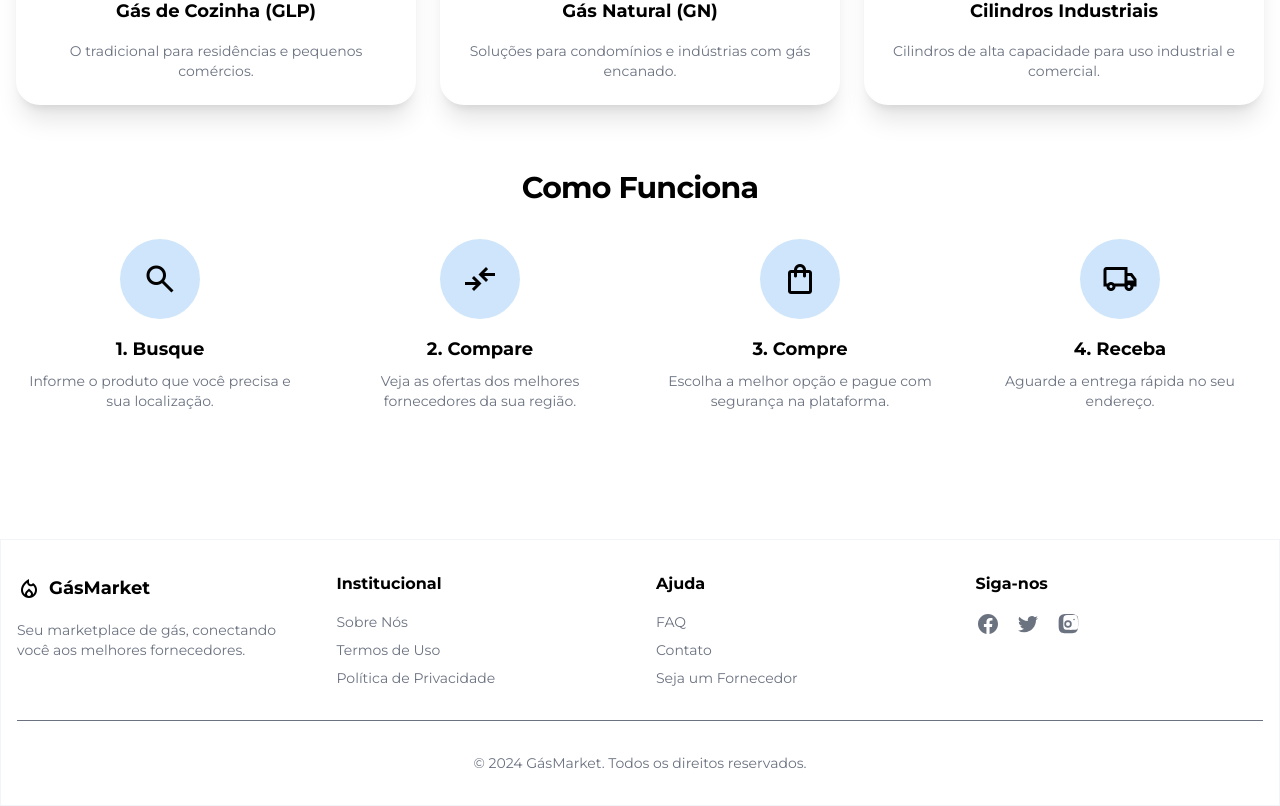
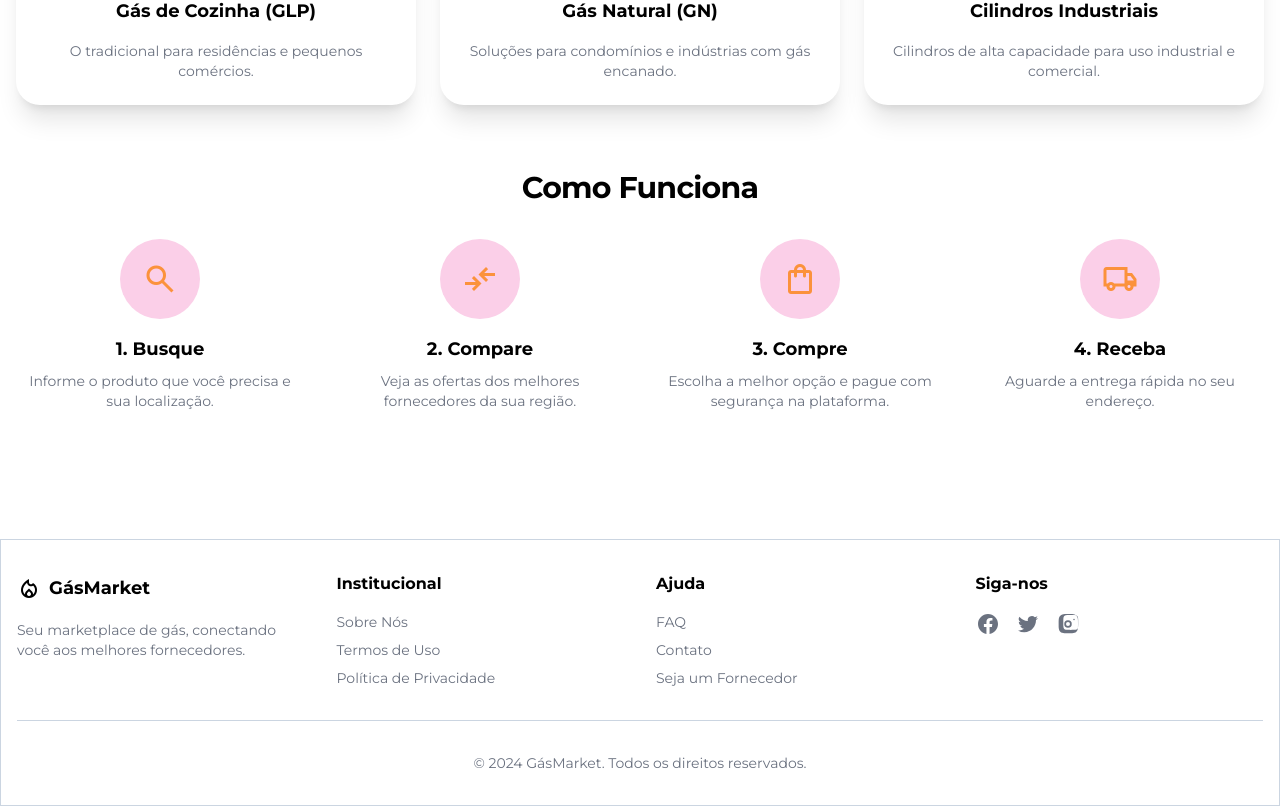
Before and after one commit to CONSULTORIA-AO/marketplace--de-gas, a React (Vite) app: page / in a window 1280 px wide. Shown: the part 1466-2272 px from the top of the page. Built offline with nearby package versions, Linux system fonts and the light colour scheme; no server answers; the HTML template or start-up script is replaced by a standard one.

Commit message:
ajustes no home

```diff
--- a/src/components/homeLayout/Category.tsx
+++ b/src/components/homeLayout/Category.tsx
@@ -7,7 +7,7 @@ export function CategorySection(){
                 <div
                     className="group flex flex-col items-center gap-4 p-6 bg-card-light dark:bg-card-dark rounded-xl shadow-xl text-center hover:bg-[#137fec]/10 dark:hover:bg-[#137fec]/20">
                     <div
-                      className="flex items-center justify-center w-20 h-20 rounded-full bg-[#137fec]/20 group-hover:bg-[#137fec] text-[#137fec] transition-colors">
+                      className="flex items-center justify-center w-20 h-20 rounded-full bg-[#137fec]/20 group-hover:bg-[#137fec] text-[#137fec] group-hover:text-white transition-colors">
                         <span className="material-symbols-outlined text-4xl">propane_tank</span>
                       </div>
                       <p className="text-lg font-bold">Gás de Cozinha (GLP)</p>
@@ -17,7 +17,7 @@ export function CategorySection(){
                 <div
                     className="group flex flex-col items-center gap-4 p-6 bg-card-light dark:bg-card-dark rounded-xl shadow-xl text-center  dark:hover:bg-[#137fec]/20">
                     <div
-                        className="flex items-center justify-center w-20 h-20 rounded-full bg-[#137fec]/20 group-hover:bg-[#137fec] text-[#137fec]  transition-colors">
+                        className="flex items-center justify-center w-20 h-20 rounded-full bg-[#137fec]/20 group-hover:bg-[#137fec] text-[#137fec] group-hover:text-white transition-colors">
                         <span className="material-symbols-outlined text-4xl">gas_meter</span>
                     </div>
                     <p className="text-lg font-bold">Gás Natural (GN)</p>
@@ -27,7 +27,7 @@ export function CategorySection(){
                 <div
                     className="group flex flex-col items-center gap-4 p-6 bg-card-light dark:bg-card-dark rounded-xl shadow-xl text-center hover:bg-[#137fec]/10 dark:hover:bg-[#137fec]/20">
                     <div
-                    className="flex items-center justify-center w-20 h-20 rounded-full bg-[#137fec]/20 group-hover:bg-[#137fec] text-[#137fec] transition-colors">
+                    className="flex items-center justify-center w-20 h-20 rounded-full bg-[#137fec]/20 group-hover:bg-[#137fec] text-[#137fec] group-hover:text-white transition-colors">
                         <span className="material-symbols-outlined text-4xl">factory</span>
                     </div>
                     <p className="text-lg font-bold">Cilindros Industriais</p>
--- a/src/components/homeLayout/HowWork.tsx
+++ b/src/components/homeLayout/HowWork.tsx
@@ -4,28 +4,28 @@ export function HowWorkSection(){
             <h2 className="text-3xl font-bold leading-tight tracking-tight text-center mb-8">Como Funciona</h2>
             <div className="grid grid-cols-1 md:grid-cols-4 gap-8 text-center">
                 <div className="flex flex-col items-center">
-                    <div className="flex items-center justify-center w-20 h-20 mb-4 rounded-full bg-[#137fec]/20 text-secondary">
+                    <div className="flex items-center justify-center w-20 h-20 mb-4 rounded-full bg-pink-200 text-orange-400">
                         <span className="material-symbols-outlined text-4xl">search</span>
                     </div>
                     <h3 className="text-lg font-bold mb-2">1. Busque</h3>
                     <p className="text-sm text-gray-500 dark:text-gray-400">Informe o produto que você precisa e sua localização.</p>
                 </div>
                 <div className="flex flex-col items-center">
-                    <div className="flex items-center justify-center w-20 h-20 mb-4 rounded-full bg-[#137fec]/20 text-secondary">
+                    <div className="flex items-center justify-center w-20 h-20 mb-4 rounded-full bg-pink-200 text-orange-400">
                         <span className="material-symbols-outlined text-4xl">compare_arrows</span>
                     </div>
                     <h3 className="text-lg font-bold mb-2">2. Compare</h3>
                     <p className="text-sm text-gray-500 dark:text-gray-400">Veja as ofertas dos melhores fornecedores da sua região.</p>
                 </div>
                 <div className="flex flex-col items-center">
-                    <div className="flex items-center justify-center w-20 h-20 mb-4 rounded-full bg-[#137fec]/20 text-secondary">
+                    <div className="flex items-center justify-center w-20 h-20 mb-4 rounded-full bg-pink-200 text-orange-400">
                         <span className="material-symbols-outlined text-4xl">shopping_bag</span>
                     </div>
                     <h3 className="text-lg font-bold mb-2">3. Compre</h3>
                     <p className="text-sm text-gray-500 dark:text-gray-400">Escolha a melhor opção e pague com segurança na plataforma.</p>
                 </div>
                 <div className="flex flex-col items-center">
-                    <div className="flex items-center justify-center w-20 h-20 mb-4 rounded-full bg-[#137fec]/20 text-secondary">
+                    <div className="flex items-center justify-center w-20 h-20 mb-4 rounded-full bg-pink-200 text-orange-400">
                         <span className="material-symbols-outlined text-4xl">local_shipping</span>
                     </div>
                     <h3 className="text-lg font-bold mb-2">4. Receba</h3>
--- a/src/components/layout/Footer.tsx
+++ b/src/components/layout/Footer.tsx
@@ -6,7 +6,7 @@ export function Footer() {
 
   return (
     <footer
-      className="bg-card-light dark:bg-card-dark border-t border-border-light dark:border-border-dark mt-16 border border-slate-100 dark:border-slate-800">
+      className="bg-card-light dark:bg-card-dark border-t border-border-light dark:border-border-dark mt-16 border border-slate-300 dark:border-slate-800">
       <div className="container mx-auto px-4 py-8">
         <div className="grid grid-cols-1 md:grid-cols-4 gap-8">
           <div>
@@ -41,7 +41,7 @@ export function Footer() {
           </div>
         </div>
       </div>
-      <div className="mt-8 border-t border-border-light dark:border-border-dark pt-8 text-center text-sm text-gray-500 dark:text-gray-400">
+      <div className="mt-8 border-t border-border-light border-slate-300 dark:border-border-dark pt-8 text-center text-sm text-gray-500 dark:text-gray-400">
       <p>© 2024 GásMarket. Todos os direitos reservados.</p>
       </div>
       </div>
```
